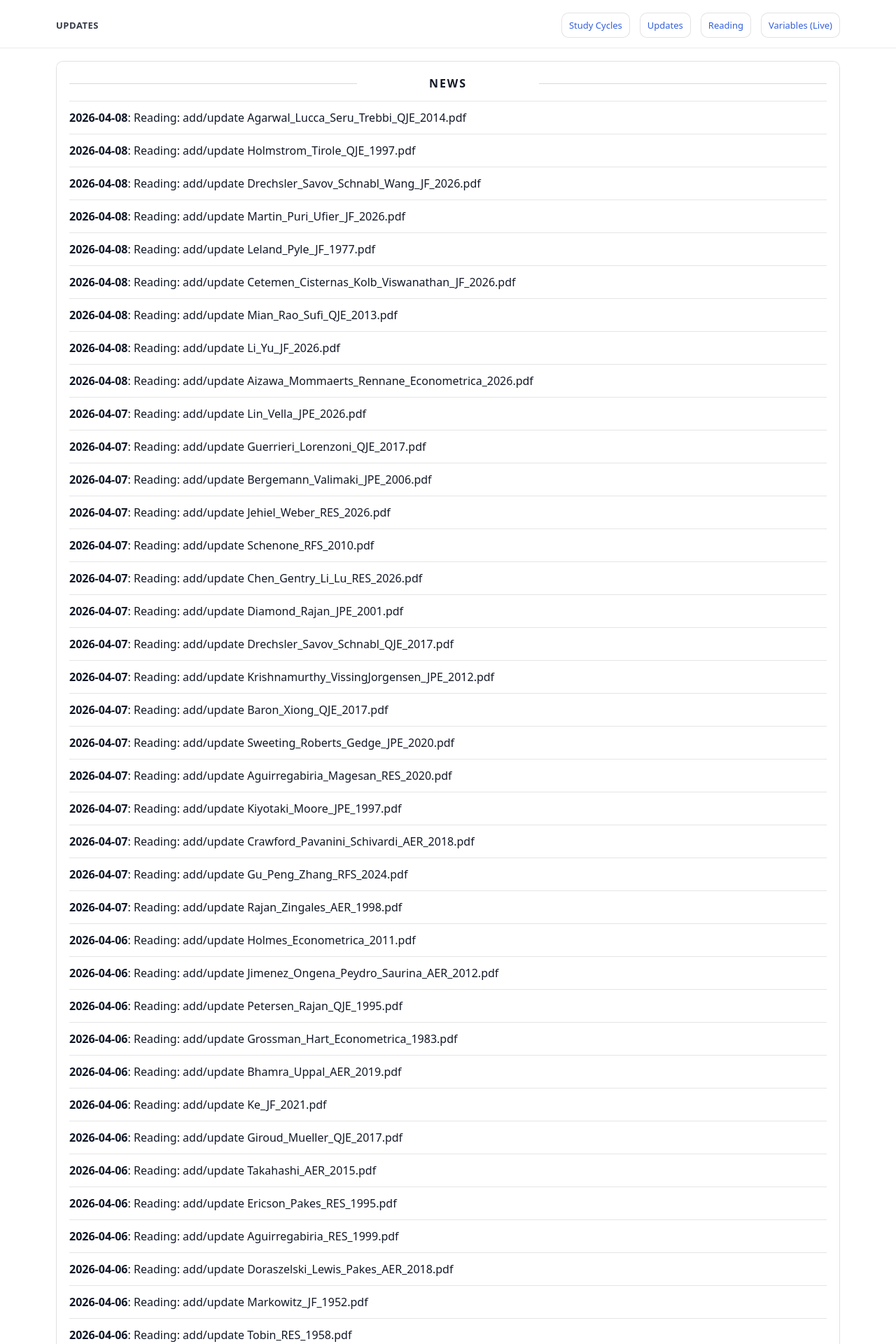
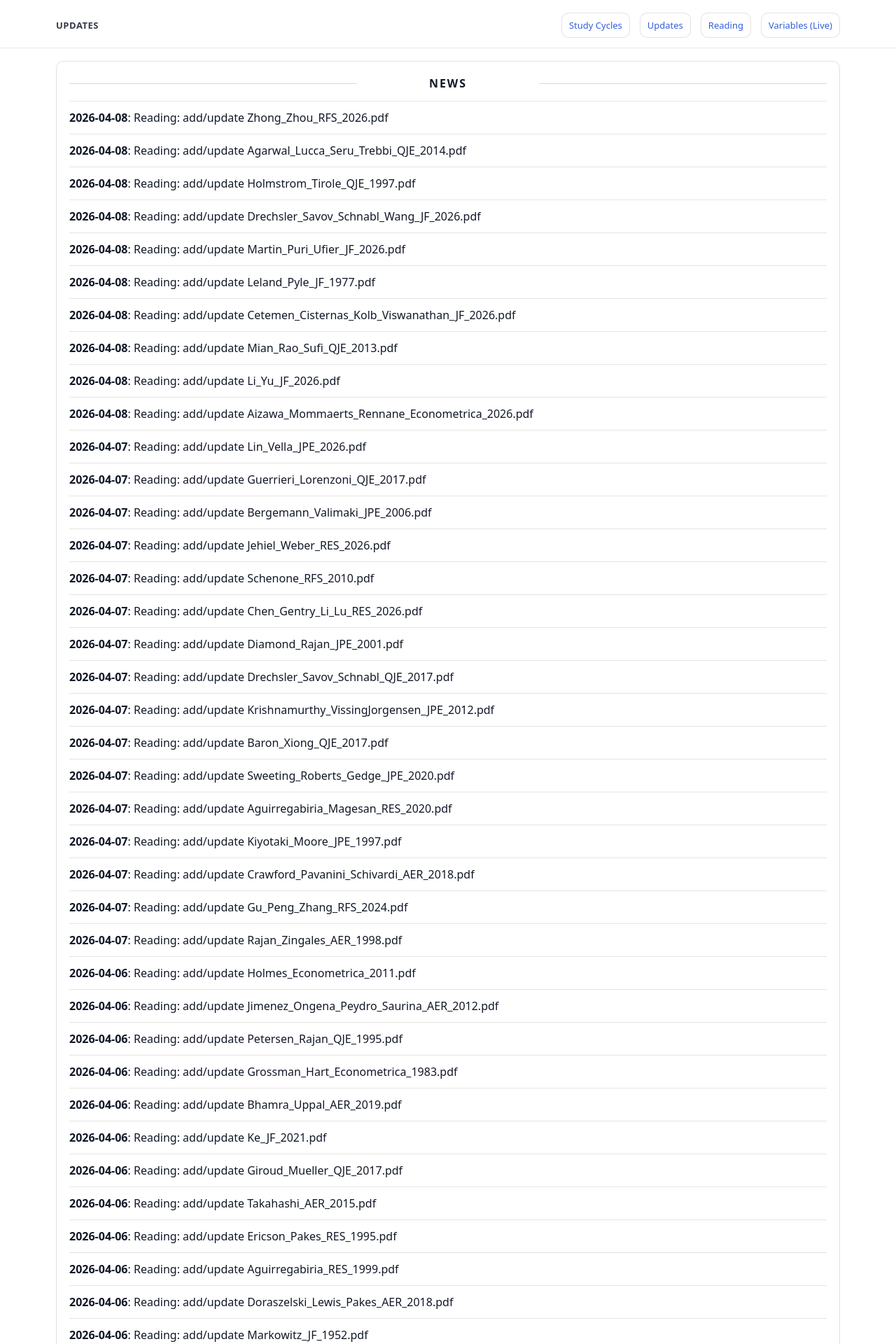
Before and after one commit to yaxinzn/study-archive, a Jekyll site: the page built from updates/index.md, in a window 1280 px wide. Shown: the top 1920 px of the page at 70% size. Built offline with Jekyll 4.4.1, drawn with Linux system fonts in a browser that asks for light colours; some of the changed text lies outside the part shown.

Commit message:
chore: update NEWS feed

```diff
--- a/_data/news.yml
+++ b/_data/news.yml
@@ -1,4 +1,7 @@
 # Auto-generated update history (sorted newest -> oldest). Do not edit manually.
+- ts: "1775641255"
+  date: "2026-04-08"
+  title: "Reading: add/update Zhong_Zhou_RFS_2026.pdf"
 - ts: "1775641130"
   date: "2026-04-08"
   title: "Reading: add/update Agarwal_Lucca_Seru_Trebbi_QJE_2014.pdf"
```
